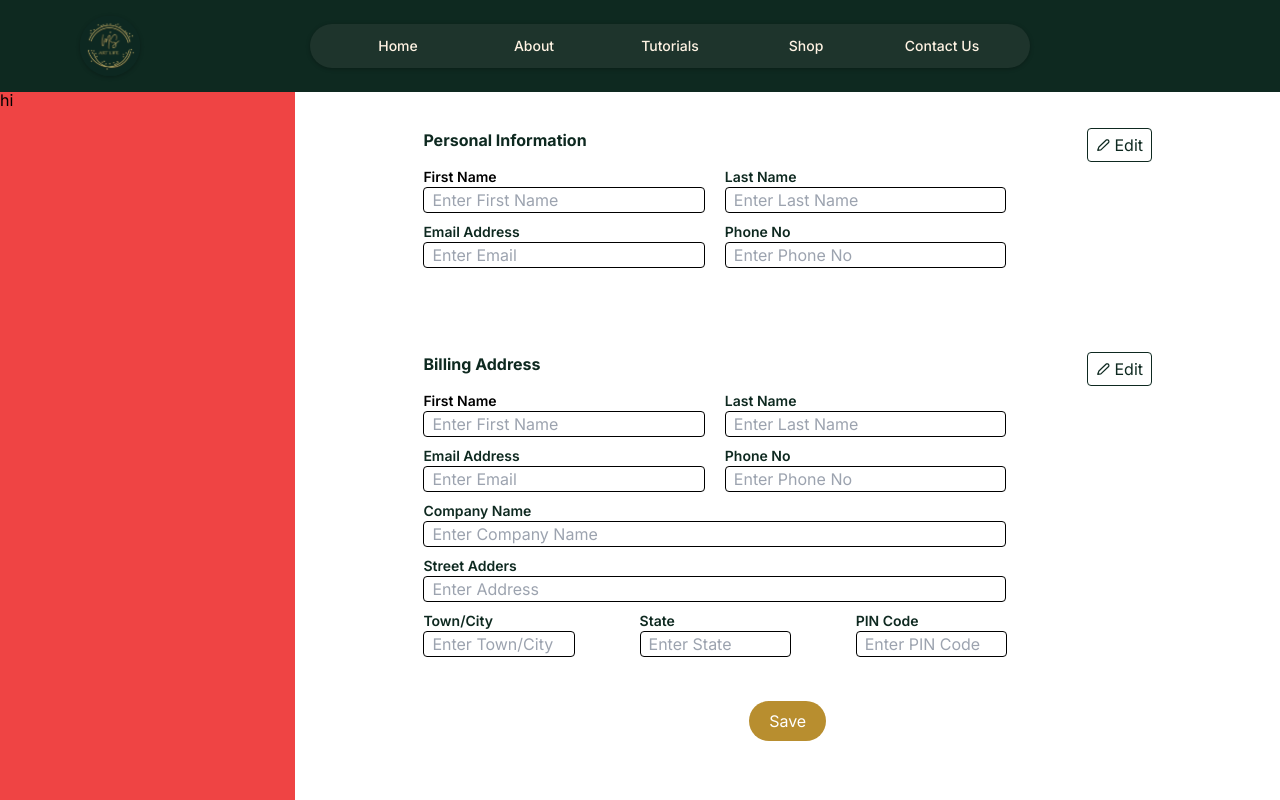
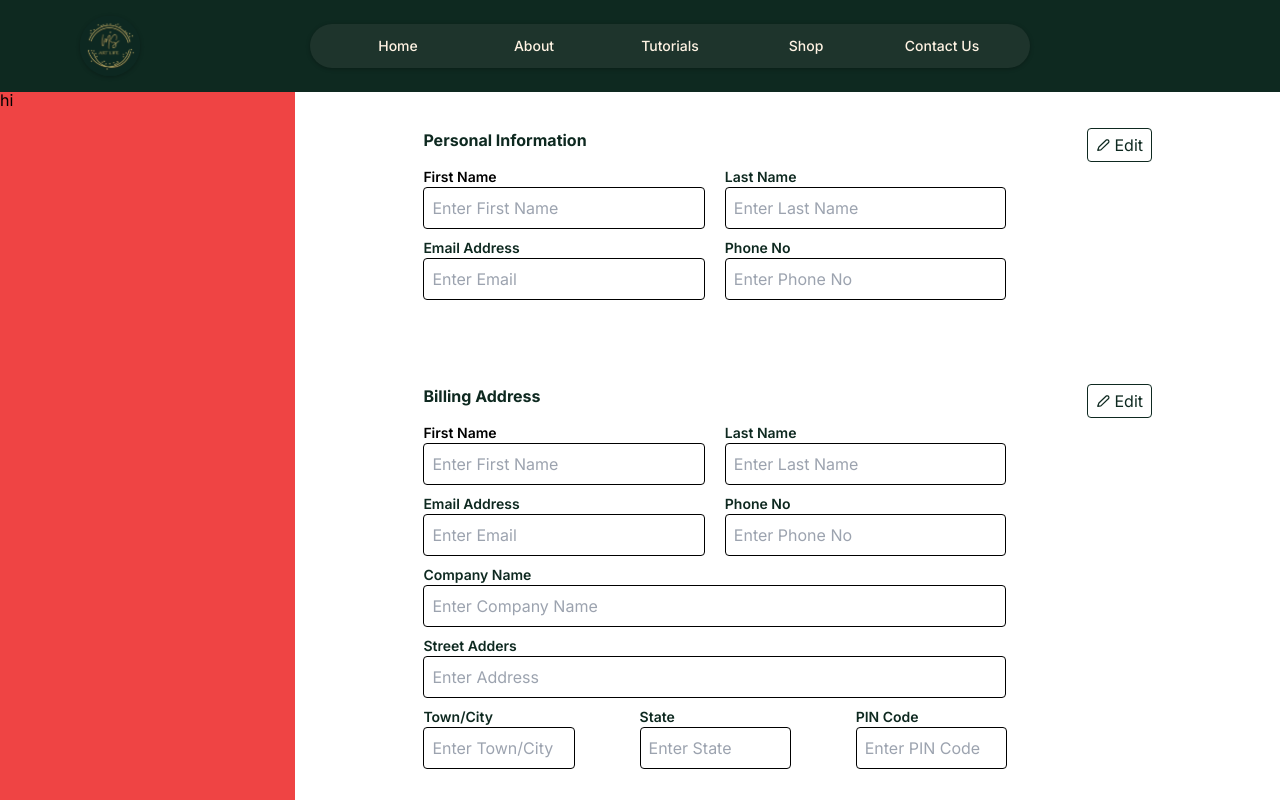
Before and after one commit to biswa2411/mscom, a Next.js app in the folder web/: page /shop in a window 1280 px wide. Shown: the top 800 px of the page. Built offline with nearby package versions, Linux system fonts and the light colour scheme.

Commit message:
form fileds css updated

```diff
--- a/web/src/app/(with-nav-bar)/(with-profile)/[profile]/page.tsx
+++ b/web/src/app/(with-nav-bar)/(with-profile)/[profile]/page.tsx
@@ -86,7 +86,7 @@ const Profile = () => {
               placeholder="Enter First Name"
               value={formData.firstName}
               onChange={handleInputChange}
-              className="border border-black pl-2 rounded-[4px]"
+              className="border border-black pl-2 rounded-[4px] py-2"
             />
           </div>
           <div className="flex flex-col py-1  md:w-[50%]">
@@ -99,7 +99,7 @@ const Profile = () => {
               placeholder="Enter Last Name"
               value={formData.lastName}
               onChange={handleInputChange}
-              className="border border-black pl-2 rounded-[4px]"
+              className="border border-black pl-2 rounded-[4px] py-2"
             />
           </div>
         </div>
@@ -114,7 +114,7 @@ const Profile = () => {
               placeholder="Enter Email"
               value={formData.email}
               onChange={handleInputChange}
-              className="border border-black pl-2 rounded-[4px]"
+              className="border border-black pl-2 rounded-[4px] py-2"
             />
           </div>
           <div className="flex flex-col md:w-[50%] py-1">
@@ -127,7 +127,7 @@ const Profile = () => {
               value={formData.phone}
               placeholder="Enter Phone No"
               onChange={handleInputChange}
-              className="border border-black pl-2 rounded-[4px]"
+              className="border border-black pl-2 rounded-[4px] py-2"
             />
           </div>
         </div>
@@ -168,7 +168,7 @@ const Profile = () => {
               placeholder="Enter First Name"
               value={formData.billingFirstName}
               onChange={handleInputChange}
-              className="border border-black pl-2 rounded-[4px]"
+              className="border border-black pl-2 rounded-[4px] py-2"
             />
           </div>
           <div className="flex flex-col py-1  md:w-[50%]">
@@ -181,7 +181,7 @@ const Profile = () => {
               placeholder="Enter Last Name"
               value={formData.billingLastName}
               onChange={handleInputChange}
-              className="border border-black pl-2 rounded-[4px]"
+              className="border border-black pl-2 rounded-[4px] py-2"
             />
           </div>
         </div>
@@ -196,7 +196,7 @@ const Profile = () => {
               placeholder="Enter Email"
               value={formData.billingEmail}
               onChange={handleInputChange}
-              className="border border-black pl-2 rounded-[4px]"
+              className="border border-black pl-2 rounded-[4px] py-2"
             />
           </div>
           <div className="flex flex-col md:w-[50%] py-1">
@@ -209,7 +209,7 @@ const Profile = () => {
               value={formData.billingPhone}
               placeholder="Enter Phone No"
               onChange={handleInputChange}
-              className="border border-black pl-2 rounded-[4px]"
+              className="border border-black pl-2 rounded-[4px] py-2"
             />
           </div>
         </div>
@@ -223,7 +223,7 @@ const Profile = () => {
               value={formData.companyName}
               placeholder="Enter Company Name"
               onChange={handleInputChange}
-              className="border border-black  pl-2 rounded-[4px]"
+              className="border border-black  pl-2 rounded-[4px] py-2"
             />
           </div>
           <div className="flex flex-col py-1 mr-[20%]">
@@ -236,7 +236,7 @@ const Profile = () => {
               value={formData.address}
               placeholder="Enter Address"
               onChange={handleInputChange}
-              className="border border-black pl-2 rounded-[4px]"
+              className="border border-black pl-2 rounded-[4px] py-2"
             />
           </div>
           <div className="flex flex-col md:flex-row  mr-[20%] md:mr-[11%]">
@@ -250,7 +250,7 @@ const Profile = () => {
                 value={formData.city}
                 placeholder="Enter Town/City"
                 onChange={handleInputChange}
-                className="border border-black pl-2 rounded-[4px] md:w-[70%]"
+                className="border border-black pl-2 rounded-[4px] md:w-[70%] py-2"
               />
             </div>
             <div className="flex flex-col py-1">
@@ -263,7 +263,7 @@ const Profile = () => {
                 value={formData.state}
                 placeholder="Enter State"
                 onChange={handleInputChange}
-                className="border border-black pl-2 rounded-[4px]  md:w-[70%]"
+                className="border border-black pl-2 rounded-[4px]  md:w-[70%] py-2"
               />
             </div>
             <div className="flex flex-col py-1">
@@ -276,7 +276,7 @@ const Profile = () => {
                 value={formData.pin}
                 placeholder="Enter PIN Code"
                 onChange={handleInputChange}
-                className="border border-black pl-2 rounded-[4px]  md:w-[70%]"
+                className="border border-black pl-2 rounded-[4px]  md:w-[70%] py-2"
               />
             </div>
           </div>
```
